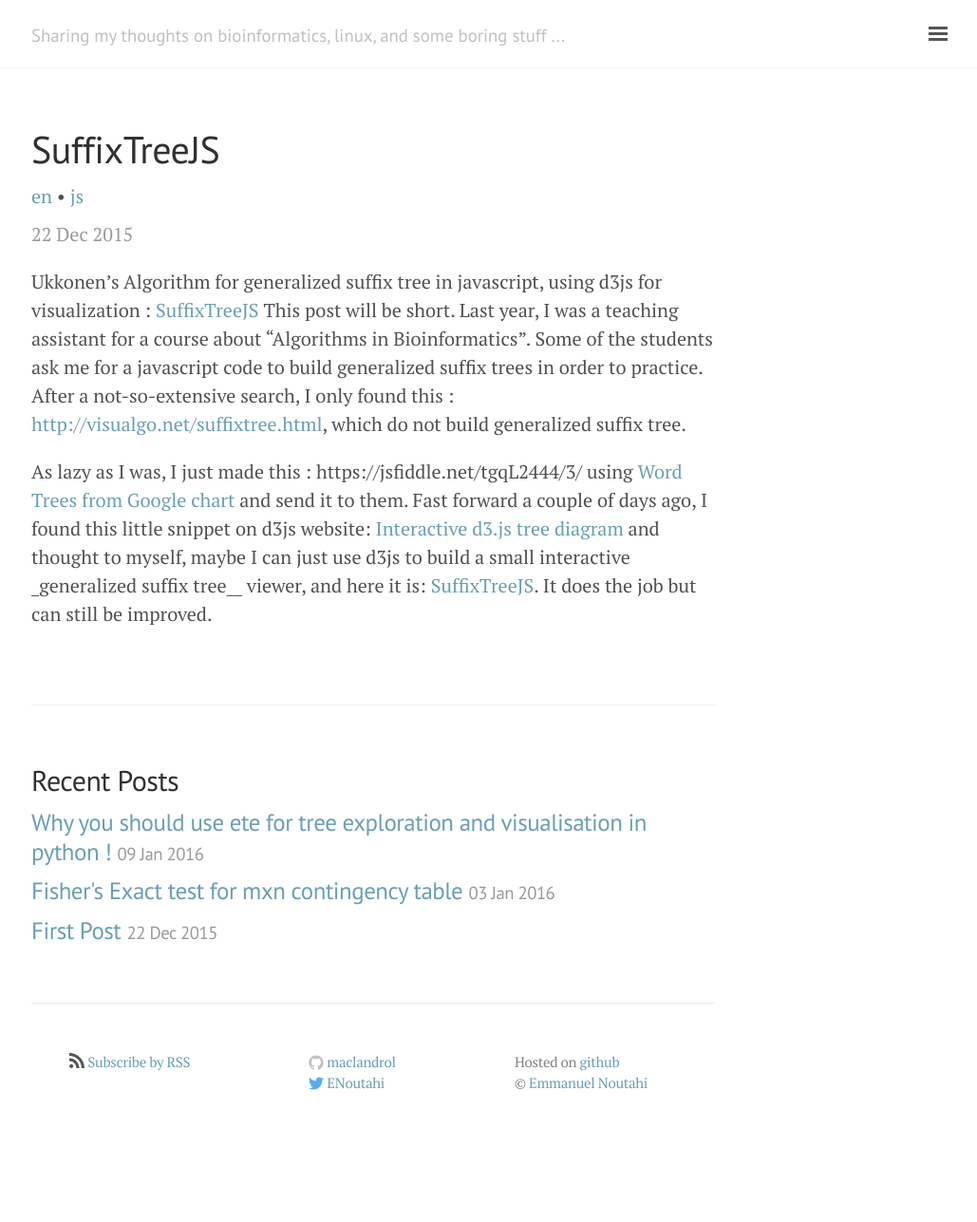
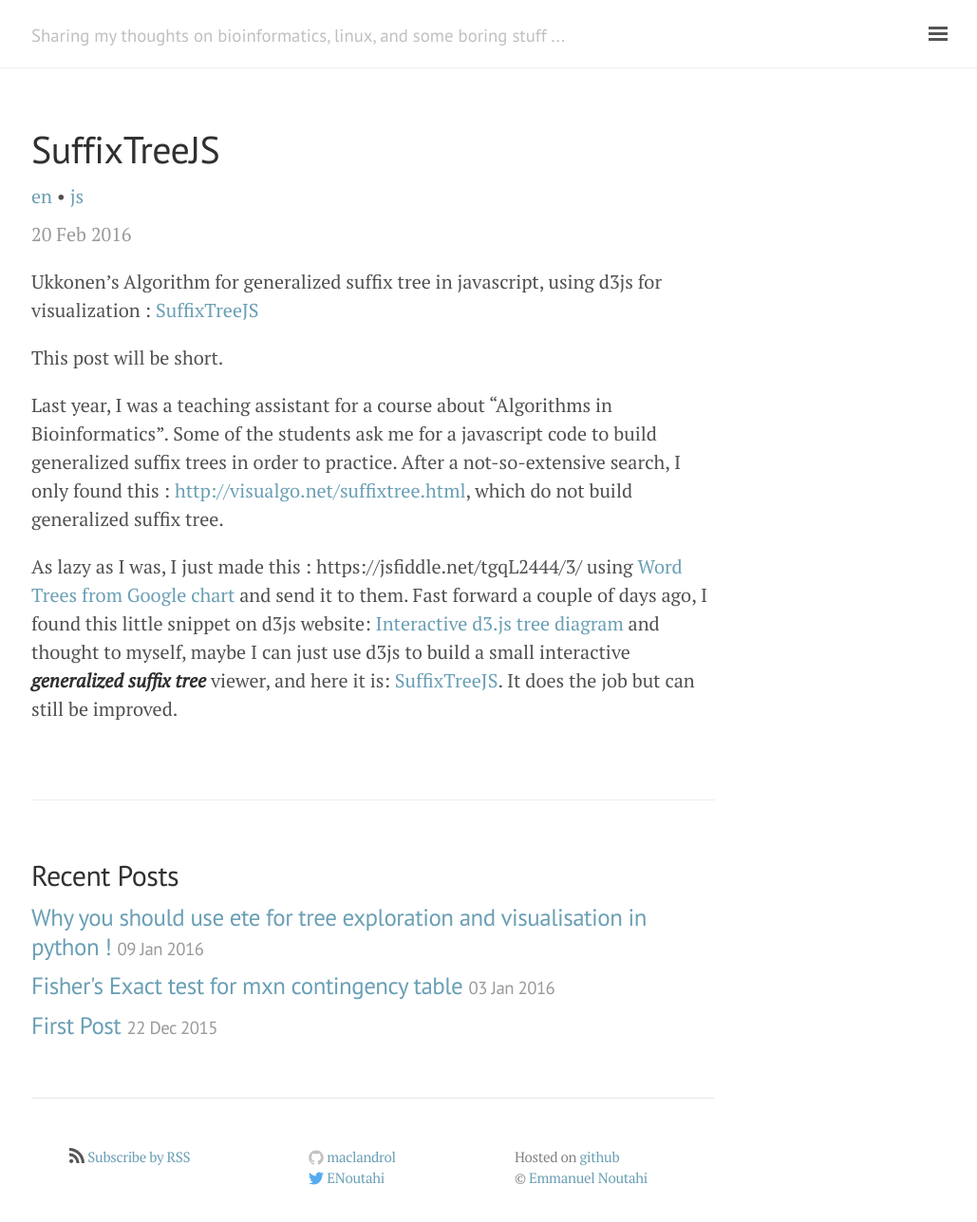
Before and after one commit to maclandrol/maclandrol.github.io, a Jekyll site: the page built from _posts/2016-02-20-SuffixTreeJS.md, in a window 1280 px wide. Shown: the whole page at 95% size, without its empty margins (247-1276 px from the left). Built offline with Jekyll 4.4.1, drawn with Linux system fonts in a browser that asks for light colours; nearby versions of some CDN libraries; before the commit the page ends 1187 px from its top, so only the background shows below that.

Commit message:
SuffixTree

```diff
--- a/_posts/2016-02-20-SuffixTreeJS.md
+++ b/_posts/2016-02-20-SuffixTreeJS.md
@@ -1,12 +1,15 @@
 ---
 layout: post
 title:  "SuffixTreeJS"
-date:   2015-12-22
+date:   2016-02-20
 tags: [en, js]
 ---
 
 Ukkonen's Algorithm for generalized suffix tree in javascript, using d3js for visualization : [SuffixTreeJS](http://mrnoutahi.com/SuffixTreeJS/)
 <!--more-->
-This post will be short. Last year, I was a teaching assistant for a course about "Algorithms in Bioinformatics". Some of the students ask me for a javascript code to build generalized suffix trees in order to practice. After a not-so-extensive search, I only found this : [http://visualgo.net/suffixtree.html](http://visualgo.net/suffixtree.html), which do not build generalized suffix tree.
 
-As lazy as I was, I just made this : https://jsfiddle.net/tgqL2444/3/ using [Word Trees from Google chart](https://developers.google.com/chart/interactive/docs/gallery/wordtree) and send it to them. Fast forward a couple of days ago, I found this little snippet on d3js website:  [Interactive d3.js tree diagram](http://bl.ocks.org/d3noob/8375092) and thought to myself, maybe I can just use d3js to build a small interactive _generalized suffix tree__ viewer, and here it is: [SuffixTreeJS](http://mrnoutahi.com/SuffixTreeJS/).  It does the job but can still be improved.
+This post will be short.
+
+Last year, I was a teaching assistant for a course about "Algorithms in Bioinformatics". Some of the students ask me for a javascript code to build generalized suffix trees in order to practice. After a not-so-extensive search, I only found this : [http://visualgo.net/suffixtree.html](http://visualgo.net/suffixtree.html), which do not build generalized suffix tree.
+
+As lazy as I was, I just made this : https://jsfiddle.net/tgqL2444/3/ using [Word Trees from Google chart](https://developers.google.com/chart/interactive/docs/gallery/wordtree) and send it to them. Fast forward a couple of days ago, I found this little snippet on d3js website:  [Interactive d3.js tree diagram](http://bl.ocks.org/d3noob/8375092) and thought to myself, maybe I can just use d3js to build a small interactive **_generalized suffix tree_** viewer, and here it is: [SuffixTreeJS](http://mrnoutahi.com/SuffixTreeJS/).  It does the job but can still be improved.
```
